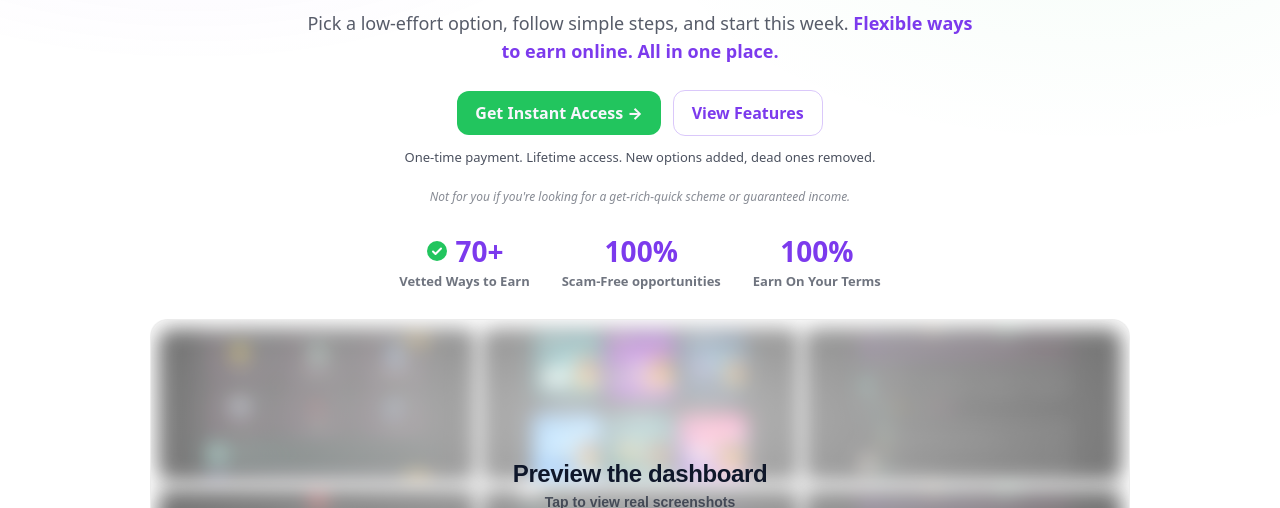
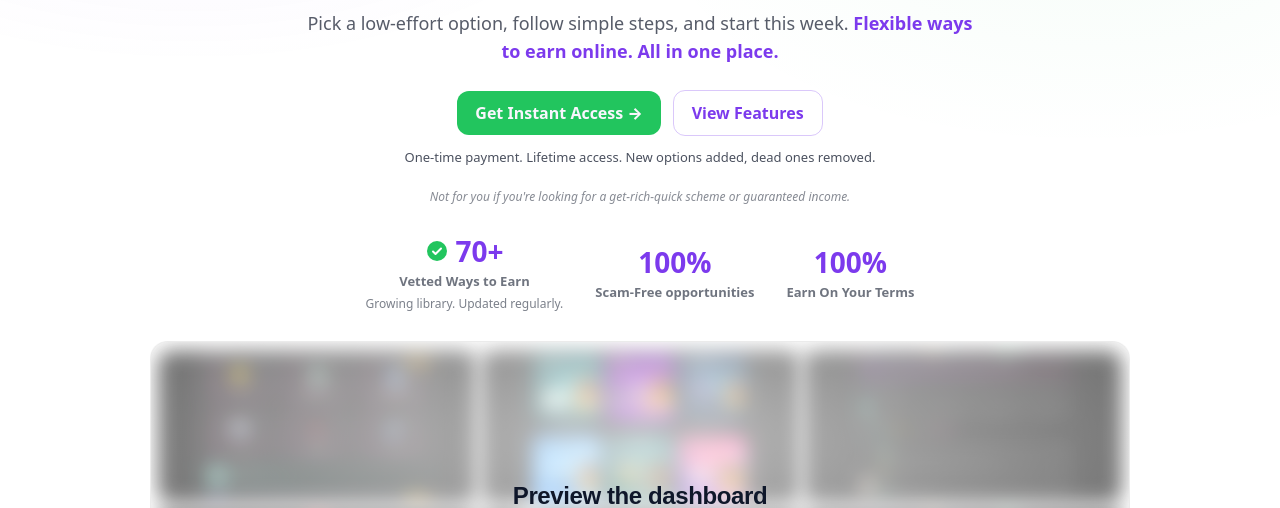
Before and after one commit to 925adhd/925adhd.github.io, a plain HTML site: page index.html in a window 1280 px wide. Shown: the part 230-738 px from the top of the page. Drawn offline with Linux system fonts and the light colour scheme.

Commit message:
Add files via upload

```diff
--- a/index.html
+++ b/index.html
@@ -1124,6 +1124,9 @@ src="https://www.facebook.com/tr?id=830474870030077&ev=PageView&noscript=1"/>
               <span>70+</span>
             </div>
             <div class="label">Vetted Ways to Earn</div>
+            <div style="font-size:12px; color:rgba(15,23,42,.55); margin-top:4px;">
+              Growing library. Updated regularly.
+            </div>
           </div>
           <div class="stat-item">
             <div class="num">100%</div>
```
